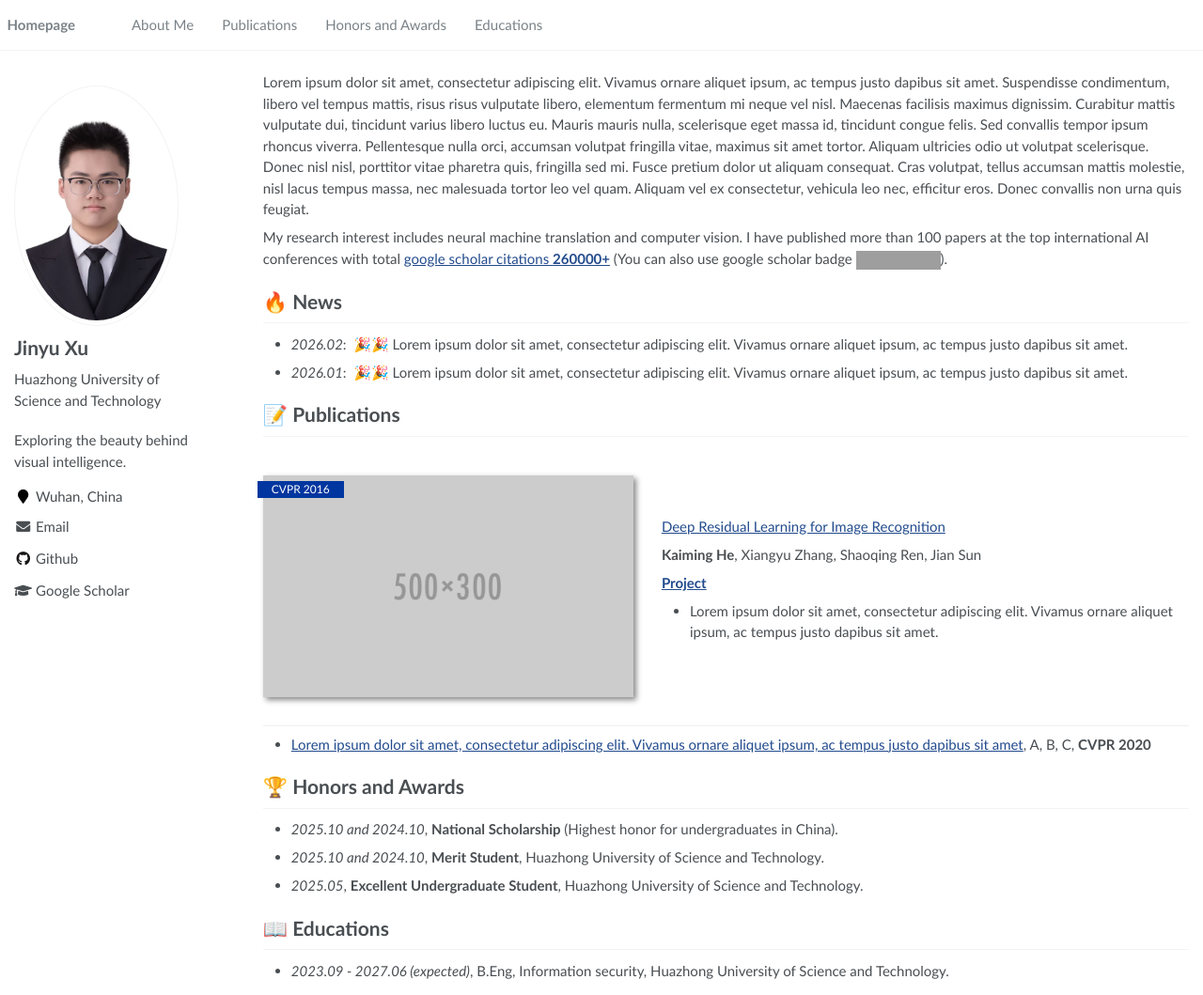
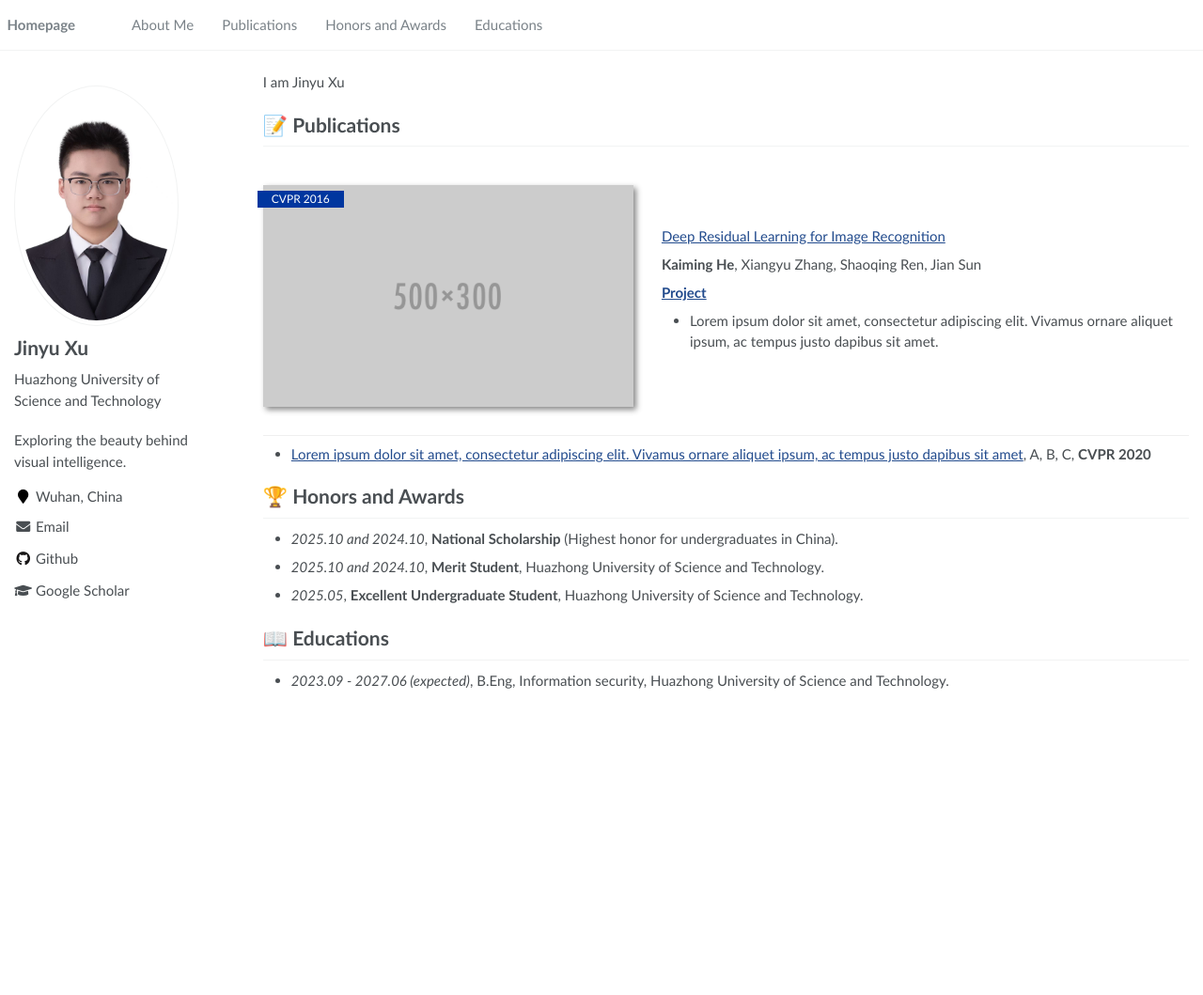
Before and after one commit to xu-jinyu/xu-jinyu.github.io, a Jekyll site: the page built from _pages/about.md, in a window 1280 px wide and 1059 px high. Shown: the whole window at 94% size. Built offline with Jekyll 4.4.1, drawn with Linux system fonts in a browser that asks for light colours; grey boxes are pictures that could not be loaded.

```diff
--- a/_pages/about.md
+++ b/_pages/about.md
@@ -17,14 +17,12 @@ redirect_from:
 
 <span class='anchor' id='about-me'></span>
 
-Lorem ipsum dolor sit amet, consectetur adipiscing elit. Vivamus ornare aliquet ipsum, ac tempus justo dapibus sit amet. Suspendisse condimentum, libero vel tempus mattis, risus risus vulputate libero, elementum fermentum mi neque vel nisl. Maecenas facilisis maximus dignissim. Curabitur mattis vulputate dui, tincidunt varius libero luctus eu. Mauris mauris nulla, scelerisque eget massa id, tincidunt congue felis. Sed convallis tempor ipsum rhoncus viverra. Pellentesque nulla orci, accumsan volutpat fringilla vitae, maximus sit amet tortor. Aliquam ultricies odio ut volutpat scelerisque. Donec nisl nisl, porttitor vitae pharetra quis, fringilla sed mi. Fusce pretium dolor ut aliquam consequat. Cras volutpat, tellus accumsan mattis molestie, nisl lacus tempus massa, nec malesuada tortor leo vel quam. Aliquam vel ex consectetur, vehicula leo nec, efficitur eros. Donec convallis non urna quis feugiat.
-
-My research interest includes neural machine translation and computer vision. I have published more than 100 papers at the top international AI conferences with total <a href='https://scholar.google.com/citations?user=DhtAFkwAAAAJ'>google scholar citations <strong><span id='total_cit'>260000+</span></strong></a> (You can also use google scholar badge <a href='https://scholar.google.com/citations?user=DhtAFkwAAAAJ'><img src="https://img.shields.io/endpoint?url={{ url | url_encode }}&logo=Google%20Scholar&labelColor=f6f6f6&color=9cf&style=flat&label=citations"></a>).
+I am Jinyu Xu
 
 
-# 🔥 News
+<!-- # 🔥 News
 - *2026.02*: &nbsp;🎉🎉 Lorem ipsum dolor sit amet, consectetur adipiscing elit. Vivamus ornare aliquet ipsum, ac tempus justo dapibus sit amet.
-- *2026.01*: &nbsp;🎉🎉 Lorem ipsum dolor sit amet, consectetur adipiscing elit. Vivamus ornare aliquet ipsum, ac tempus justo dapibus sit amet.
+- *2026.01*: &nbsp;🎉🎉 Lorem ipsum dolor sit amet, consectetur adipiscing elit. Vivamus ornare aliquet ipsum, ac tempus justo dapibus sit amet. -->
 
 # 📝 Publications
 
```
Also changed, not shown: .github/workflows/deploy.yml (added), 11 other files.
